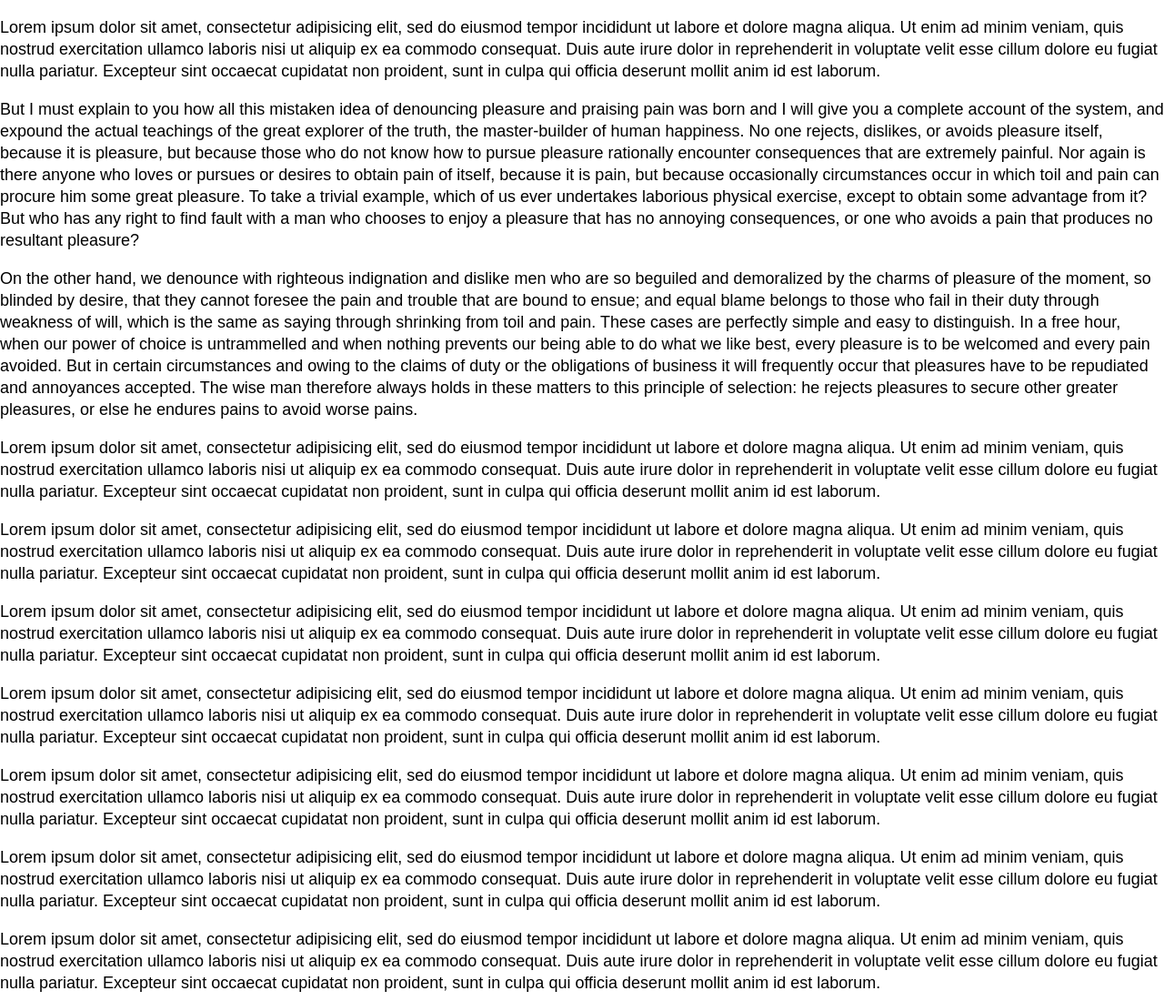
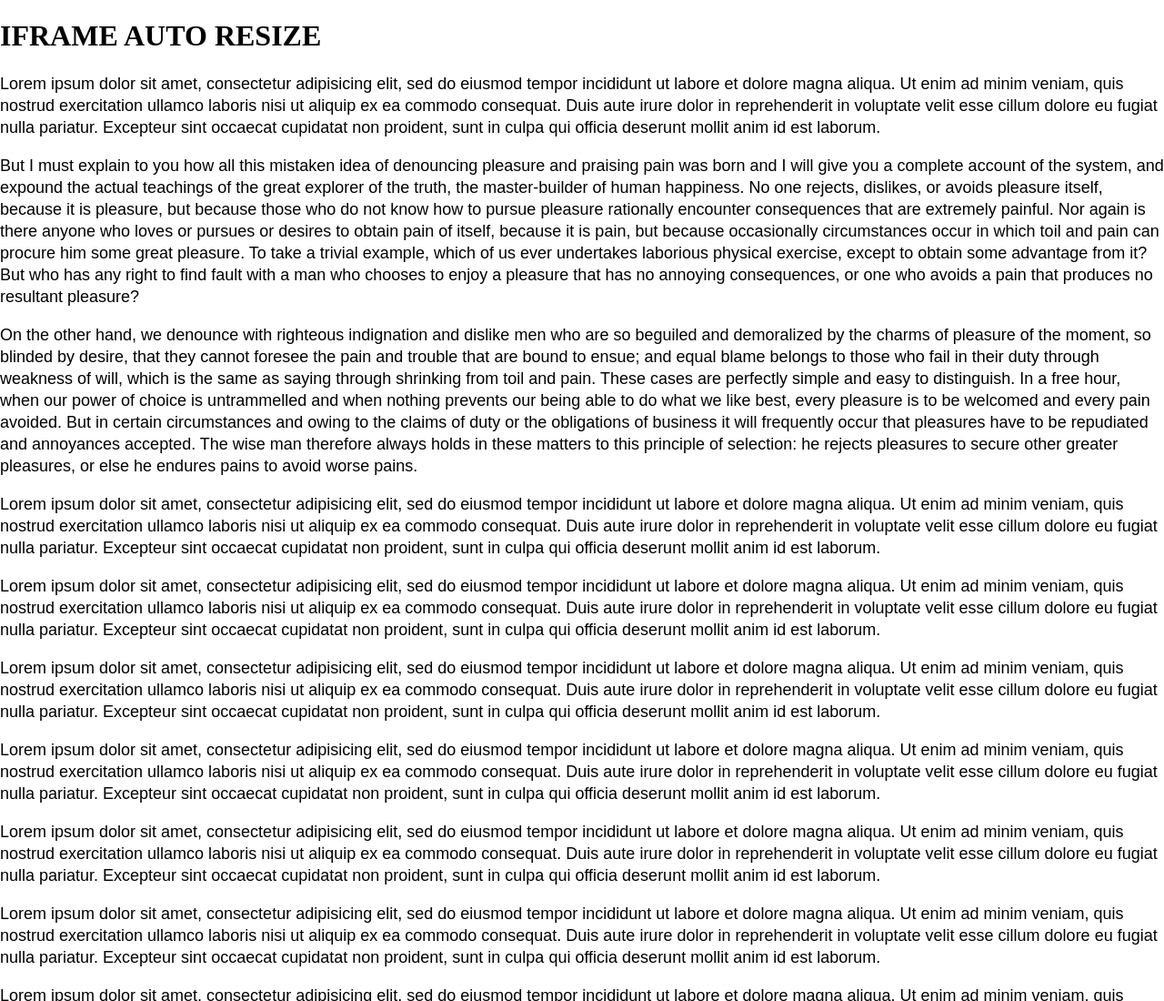
Before and after one commit to duroty/duroty.github.io, a plain HTML site: page iframe/embed.html in a window 1280 px wide. Shown: the top 1100 px of the page at 91% size. Drawn offline with Linux system fonts and the light colour scheme.

Commit message:
Add files via upload

```diff
--- a/iframe/embed.html
+++ b/iframe/embed.html
@@ -17,6 +17,7 @@
 		</style>
 	</head>
 	<body>
+		<h1>IFRAME AUTO RESIZE</h1>
 		<p>
 			Lorem ipsum dolor sit amet, consectetur adipisicing elit, sed do eiusmod tempor incididunt ut labore et dolore magna aliqua. Ut enim ad minim veniam, quis nostrud exercitation ullamco laboris nisi ut aliquip ex ea commodo consequat. Duis aute irure dolor in reprehenderit in voluptate velit esse cillum dolore eu fugiat nulla pariatur. Excepteur sint occaecat cupidatat non proident, sunt in culpa qui officia deserunt mollit anim id est laborum.
 		</p>
```
